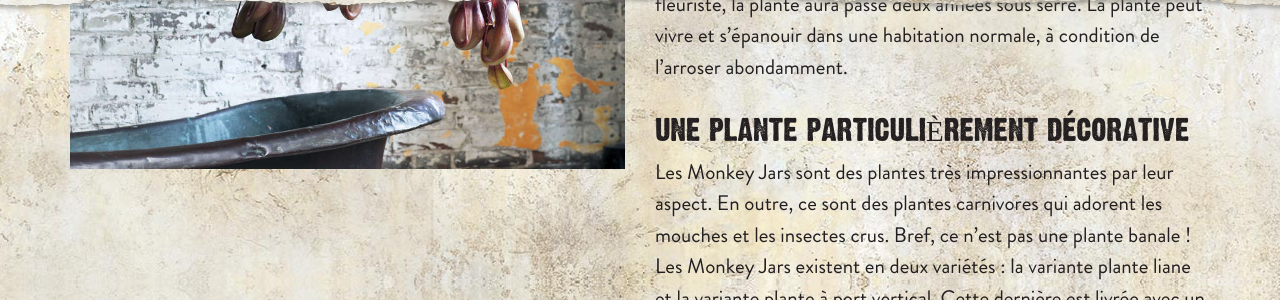
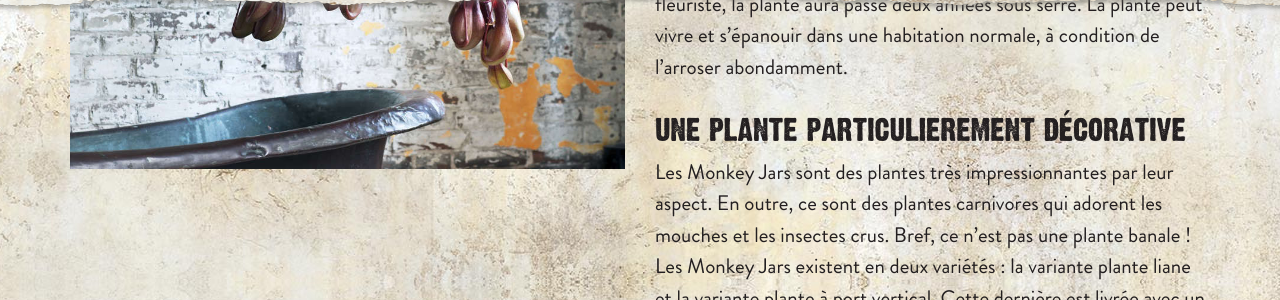
Before and after one commit to jhvanderschee/monkeyjars_fr, a Jekyll site: the page built from presentation/index.md, in a window 1280 px wide and 900 px high, scrolled down 507 px. Shown: the part 150-450 px from the top of the window. Built offline with Jekyll 4.4.1, drawn with Linux system fonts in a browser that asks for light colours.

Commit message:
Updated '/presentation/index.md' via CloudCannon

```diff
--- a/presentation/index.md
+++ b/presentation/index.md
@@ -6,6 +6,6 @@ title: Monkey Jars, c’est quoi?
 
 Ces plantes qui poussent dans les forêts tropicales primitives humides peuvent être cultivées aux Pays-Bas dans des serres humides et chaudes. Avant d’être proposée à la vente chez le fleuriste, la plante aura passé deux années sous serre. La plante peut vivre et s’épanouir dans une habitation normale, à condition de l’arroser abondamment.
 
-### Une plante particulièrement décorative
+### Une plante particulierement décorative
 
 Les Monkey Jars sont des plantes très impressionnantes par leur aspect. En outre, ce sont des plantes carnivores qui adorent les mouches et les insectes crus. Bref, ce n’est pas une plante banale ! Les Monkey Jars existent en deux variétés : la variante plante liane et la variante plante à port vertical. Cette dernière est livrée avec un pot-réservoir.
```
